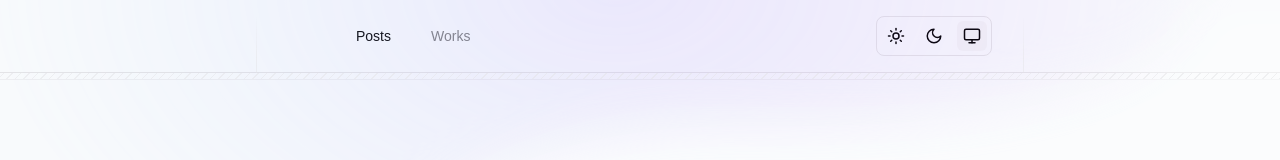
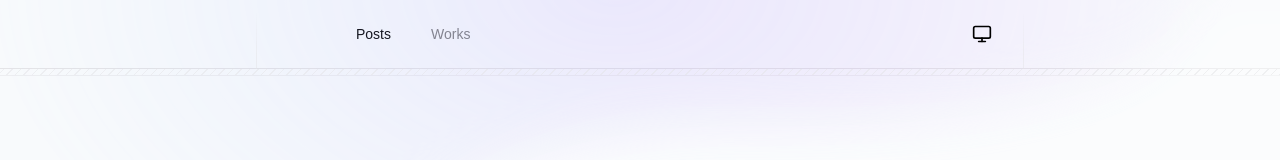
Before and after one commit to tech-qasim/my-minimal-site, an Astro site: page / in a window 1280 px wide. Built offline with nearby package versions, Linux system fonts and the light colour scheme; Astro itself is replaced by a stand-in of ours; a web font is replaced by a local one.

Commit message:
feat(ThemeToggle):  Add animation effects and optimize theme switching logic
-Introduce the 'framer motion' library to add animation effects to theme switching buttons
-Optimize theme switching logic and use 'useAnimation' to control icon display and hide
-Adjust the global transition effect to enhance user experience

```diff
--- a/package.json
+++ b/package.json
@@ -16,6 +16,7 @@
     "@types/react-dom": "^19.0.4",
     "astro": "^5.4.1",
     "clsx": "^2.1.1",
+    "framer-motion": "^12.5.0",
     "lucide-react": "^0.483.0",
     "react": "^19.0.0",
     "react-dom": "^19.0.0",
--- a/src/components/Link.astro
+++ b/src/components/Link.astro
@@ -16,7 +16,7 @@ const isActive = Astro.url.pathname === href;
   href={href}
   class={cn(
     "text-sm px-4 py-2 font-medium",
-    background && "transition-colors text-foreground/50 hover:bg-accent/30 hover:text-foreground",
+    background && "transition-colors text-foreground/50 hover:bg-accent hover:text-foreground",
     isActive && "text-foreground",
     className
   )}
--- a/src/components/ThemeToggle.tsx
+++ b/src/components/ThemeToggle.tsx
@@ -1,10 +1,26 @@
-import React, { useEffect, useState } from "react";
+import { useEffect, useState } from "react";
 import { Sun, Moon, Monitor } from "lucide-react";
-import { cn } from "@/lib/utils";
+import { motion, useAnimation } from "framer-motion";
+
+const iconVariants = {
+  visible: {
+    rotate: 0,
+    scale: 1,
+    opacity: 1,
+  },
+  hidden: {
+    scale: 0,
+    opacity: 0,
+    rotate: 180,
+  },
+};
 
 const ThemeToggle = () => {
   const [mounted, setMounted] = useState(false);
   const [theme, setTheme] = useState<"light" | "dark" | "system">("system");
+  const controlsSun = useAnimation();
+  const controlsMoon = useAnimation();
+  const controlsSystem = useAnimation();
 
   useEffect(() => {
     setMounted(true);
@@ -16,56 +32,73 @@ const ThemeToggle = () => {
     const root = document.documentElement;
     const isDark =
       newTheme === "dark" || (newTheme === "system" && window.matchMedia("(prefers-color-scheme: dark)").matches);
-
     root.classList.toggle("dark", isDark);
   };
 
   useEffect(() => {
-    const mediaQuery = window.matchMedia("(prefers-color-scheme: dark)");
-    const handleChange = () => {
-      if (theme === "system") {
-        applyTheme("system");
-      }
-    };
+    if (!mounted) return;
 
-    mediaQuery.addEventListener("change", handleChange);
-    return () => mediaQuery.removeEventListener("change", handleChange);
-  }, [theme]);
+    if (theme === "system") {
+      controlsSun.start("hidden");
+      controlsSystem.start("visible");
+      controlsMoon.start("hidden");
+    } else {
+      controlsSun.start(theme === "light" ? "visible" : "hidden");
+      controlsMoon.start(theme === "dark" ? "visible" : "hidden");
+      controlsSystem.start("hidden");
+    }
 
-  useEffect(() => {
-    if (!mounted) return;
     localStorage.setItem("theme", theme);
     applyTheme(theme);
-  }, [theme, mounted]);
+  }, [theme, mounted, controlsSun, controlsMoon, controlsSystem]);
 
-  if (!mounted) {
-    return null;
-  }
+  if (!mounted) return null;
+
+  const handleClick = () => {
+    const themeMap = {
+      light: "dark",
+      dark: "system",
+      system: "light",
+    };
+    setTheme(themeMap[theme] as "light" | "dark" | "system");
+  };
 
   return (
-    <div className="flex items-center gap-2 rounded-lg border p-1">
-      <button
-        onClick={() => setTheme("light")}
-        className={cn("p-1.5 rounded-md transition-colors", theme === "light" && "bg-gray-100 dark:bg-gray-800")}
-        aria-label="浅色模式"
+    <button onClick={handleClick} className="relative size-5 flex items-center justify-center" aria-label="切换主题">
+      <motion.div
+        whileHover={{ scale: 1.05 }}
+        whileTap={{ scale: 0.9 }}
+        className="relative size-5 flex items-center justify-center"
       >
-        <Sun size={18} />
-      </button>
-      <button
-        onClick={() => setTheme("dark")}
-        className={cn("p-1.5 rounded-md transition-colors", theme === "dark" && "bg-gray-100 dark:bg-gray-800")}
-        aria-label="深色模式"
-      >
-        <Moon size={18} />
-      </button>
-      <button
-        onClick={() => setTheme("system")}
-        className={cn("p-1.5 rounded-md transition-colors", theme === "system" && "bg-gray-100 dark:bg-gray-800")}
-        aria-label="跟随系统"
-      >
-        <Monitor size={18} />
-      </button>
-    </div>
+        <motion.div
+          className="absolute inset-0"
+          variants={iconVariants}
+          initial="hidden"
+          animate={controlsSun}
+          transition={{ duration: 0.2, ease: "easeInOut" }}
+        >
+          <Sun className="size-5" fill="currentColor" />
+        </motion.div>
+        <motion.div
+          className="absolute inset-0"
+          variants={iconVariants}
+          initial="hidden"
+          animate={controlsSystem}
+          transition={{ duration: 0.2, ease: "easeInOut" }}
+        >
+          <Monitor className="size-5 dark:rotate-180" />
+        </motion.div>
+        <motion.div
+          className="absolute inset-0"
+          variants={iconVariants}
+          initial="hidden"
+          animate={controlsMoon}
+          transition={{ duration: 0.2, ease: "easeInOut" }}
+        >
+          <Moon className="size-5" fill="currentColor" />
+        </motion.div>
+      </motion.div>
+    </button>
   );
 };
 
--- a/src/styles/global.css
+++ b/src/styles/global.css
@@ -5,9 +5,12 @@
 
 @theme {
   --color-border: hsl(var(--border));
+
   --color-background: hsl(var(--background));
   --color-foreground: hsl(var(--foreground));
+
   --color-accent: hsl(var(--accent));
+  --color-accent-foreground: hsl(var(--accent-foreground));
 }
 
 @layer base {
@@ -16,6 +19,7 @@
     --foreground: 240 10% 3.9%;
 
     --accent: 240 4.8% 95.9%;
+    --accent-foreground: 240 5.9% 10%;
 
     --border: 240 5.9% 90%;
   }
@@ -25,6 +29,7 @@
     --foreground: 0 0% 98%;
 
     --accent: 240 3.7% 15.9%;
+    --accent-foreground: 0 0% 98%;
 
     --border: 240 3.7% 15.9%;
   }
@@ -40,7 +45,7 @@
     background-color: var(--color-background);
     font-family: "CJKEmDash", "Nubmers", "Onest", "ShangguSansSCVF", sans-serif;
     /* 添加全局过渡效果 */
-    transition: background-color 0.2s ease, color 0.2s ease;
+    transition: background-color 0.3s ease, color 0.3s ease;
     @variant dark {
       color-scheme: dark;
     }
```
Also changed, not shown: pnpm-lock.yaml.
